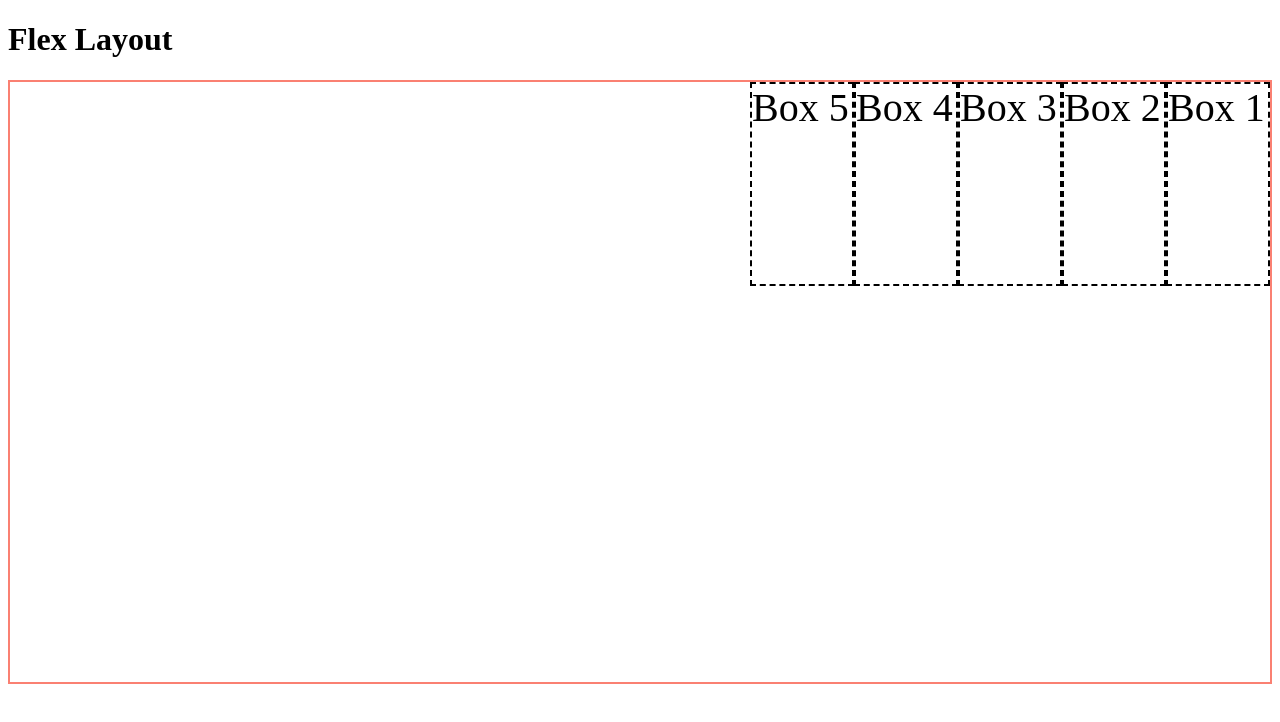
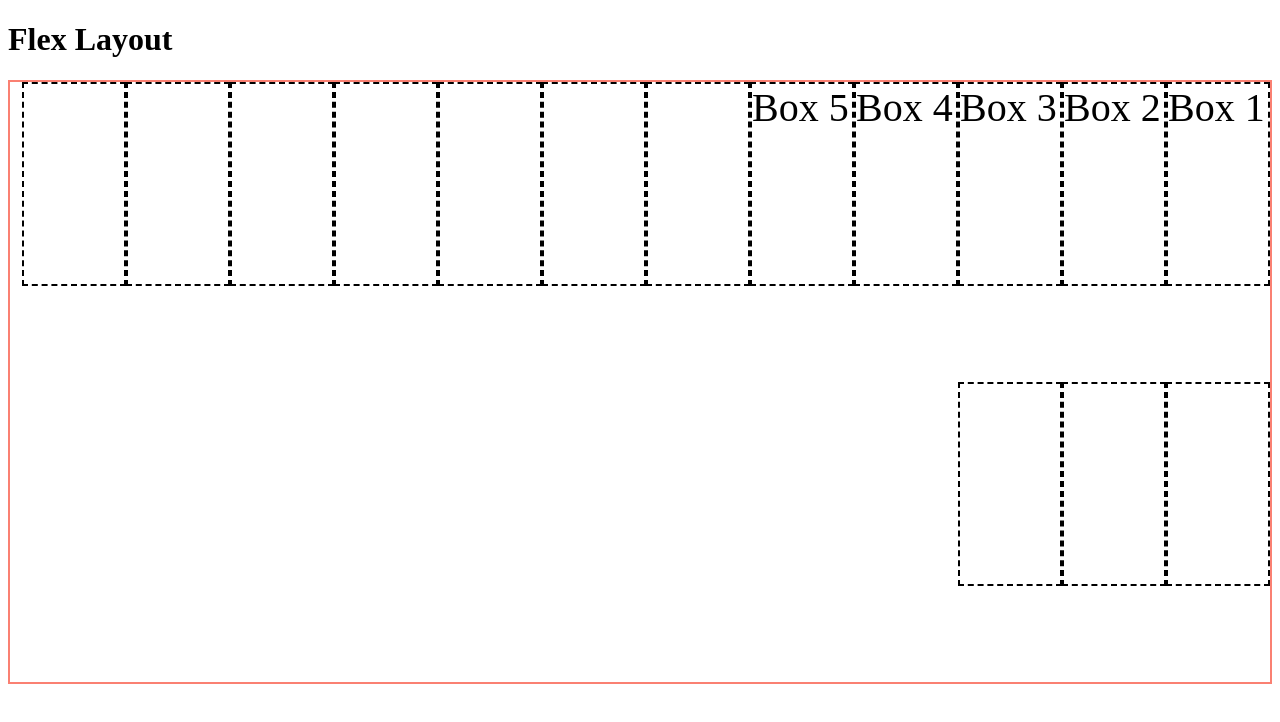
Before and after one commit to mohammadabdullahrihan/repo, a plain HTML site: page index.html in a window 1280 px wide. Drawn offline with Linux system fonts and the light colour scheme.

Commit message:
css added

```diff
--- a/index.html
+++ b/index.html
@@ -32,6 +32,16 @@
         <div class="box">Box 3</div>
         <div class="box">Box 4</div>
         <div class="box">Box 5</div>
+        <div class="box"></div>
+        <div class="box"></div>
+        <div class="box"></div>
+        <div class="box"></div>
+        <div class="box"></div>
+        <div class="box"></div>
+        <div class="box"></div>
+        <div class="box"></div>
+        <div class="box"></div>
+        <div class="box"></div>
 
     </div>
 </body>
--- /dev/null
+++ b/style.css
@@ -0,0 +1,15 @@
+.container{
+    border: 2px solid salmon;
+    display: flex;
+    height: 600px;
+    /* justify-content: space-around;   */
+    /* align-items: center; */
+    flex-direction: row-reverse;
+    flex-wrap: wrap;
+}
+.box{
+    font-size: 40px;
+    border: 2px dashed black;
+    width: 100px;
+    height: 200px;
+}
```
